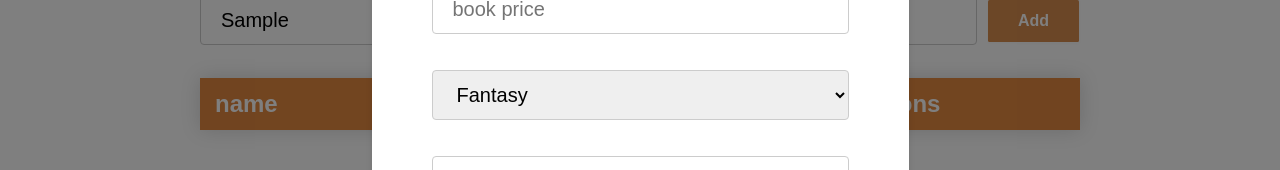
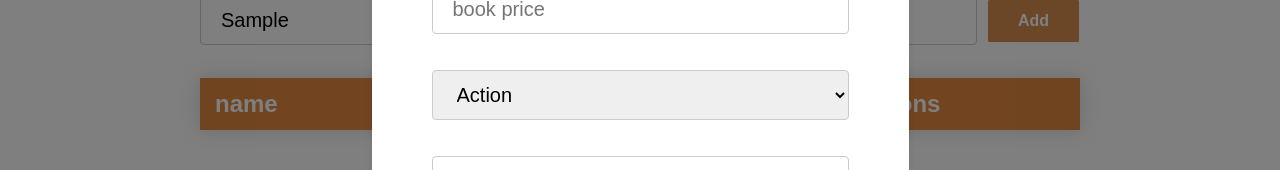
Before and after one commit to MaxBay2020/book_list, a Next.js app: page /books in a window 1280 px wide. Both pictures are taken after typing "Sample" into the empty fields and a click on the button "Add". Shown: the part 312-482 px from the top of the page. Built offline with nearby package versions, Linux system fonts and the light colour scheme.

Commit message:
book validation

```diff
--- a/package.json
+++ b/package.json
@@ -9,12 +9,15 @@
     "lint": "next lint"
   },
   "dependencies": {
+    "@hookform/resolvers": "^3.3.4",
     "@reduxjs/toolkit": "^2.2.2",
     "next": "14.1.4",
     "react": "^18",
     "react-dom": "^18",
+    "react-hook-form": "^7.51.1",
     "react-icons": "^5.0.1",
-    "react-redux": "^9.1.0"
+    "react-redux": "^9.1.0",
+    "yup": "^1.4.0"
   },
   "devDependencies": {
     "@types/node": "^20",
--- /dev/null
+++ b/src/components/alert/Alert.tsx
@@ -0,0 +1,42 @@
+import styles from './alert.module.css'
+import { MdErrorOutline } from "react-icons/md"
+import { GrStatusGood } from "react-icons/gr"
+
+export type AlertProps = {
+    severity: 'success' | 'info' | 'warning' | 'error',
+    children: React.ReactNode
+}
+
+const Alert = ({ severity = 'success', children }: AlertProps) => {
+
+    const getClassName = () => {
+        switch(severity) {
+        case'success':
+            return styles.success
+        case 'error':
+            return styles.error
+            default:
+                return styles.success
+        }
+    }
+
+    const renderIconUI = () => {
+        switch(severity) {
+        case'success':
+            return <GrStatusGood className={styles.icon} />
+        case 'error':
+            return <MdErrorOutline className={styles.icon}  />
+            default:
+                return <MdErrorOutline className={styles.icon}  />
+        }
+    }
+
+    return (
+        <section className={`${styles.container} ${getClassName()}`}>
+            { renderIconUI() }
+            {children}
+        </section>
+    );
+};
+
+export default Alert;
--- /dev/null
+++ b/src/components/alert/alert.module.css
@@ -0,0 +1,21 @@
+.container {
+    height: 40px;
+    width: 100%;
+    padding: 6px 16px;
+    border-radius: 4px;
+    font-size: 1.8rem;
+    display: flex;
+    align-items: center;
+    gap: 10px;
+    color: #fff
+}
+.success{
+    background-color: #457c3b;
+}
+.error{
+    background-color: #c33f38;
+}
+
+.icon{
+    font-size: 20px;
+}
--- a/src/components/bookForm/BookForm.tsx
+++ b/src/components/bookForm/BookForm.tsx
@@ -1,9 +1,13 @@
 import React from 'react';
-import {BookType} from "../../lib/types/types";
-import {useAppDispatch, useAppSelector} from "../../lib/redux/hooks";
+import {BookType} from "@/lib/types/types";
+import {useAppDispatch, useAppSelector} from "@/lib/redux/hooks";
 import styles from './bookForm.module.css'
-import {bookCategories} from "../../data";
-import {addBook} from "../../lib/redux/features/bookSlice";
+import {bookCategories} from "@/data";
+import {addBook} from "@/lib/redux/features/bookSlice";
+import {useForm} from "react-hook-form";
+import bookSchema from "@/lib/schema/bookSchema";
+import {yupResolver} from "@hookform/resolvers/yup";
+import Alert from "../alert/Alert";
 
 type UpdateBookFormProps = {
     isUpdate: true,
@@ -20,37 +24,63 @@ type BookFormProps = UpdateBookFormProps | CreateBookFormProps
 const BookForm = () => {
 
     const { currentBook } = useAppSelector(state => state.books)
-
     const dispatch = useAppDispatch()
 
-    const handleAddBook = () => {
-        const newBook: BookType = {
-            name: 'test',
-            price: '9.9',
-            description: 'desc',
-            category: bookCategories[0]
-        }
-        dispatch(addBook({newBook}))
+    const {
+        register,
+        handleSubmit,
+        formState: { errors }
+    } = useForm<BookType>({
+        resolver: yupResolver(bookSchema)
+    })
+
+
+    const handleAddBook = (newBook: BookType) => {
+        console.log(newBook)
+        // const newBook: BookType = {
+        //     name: 'test',
+        //     price: '9.9',
+        //     description: 'desc',
+        //     category: bookCategories[0]
+        // }
+        // dispatch(addBook({newBook}))
     }
 
     return (
-        <section className={styles.container}>
+        <section>
+            <form onSubmit={handleSubmit(handleAddBook)} className={styles.container}>
                 {
                     currentBook ? <h2>Book ${currentBook?.name}</h2> : <h2>Create New Book</h2>
                 }
-            <input type="text" placeholder='book name'/>
-            <input type="number" placeholder='book price'/>
-            <select name="category" id="bookCategory">
+
+                {/* book name field */}
+                <input type="text" placeholder='book name' {...register('name')} />
+                { errors.name && <Alert severity='error'>{errors.name.message}</Alert> }
+
+                {/* book price field */}
+                <input type="number" step={0.01} placeholder='book price' {...register('price')} />
+                { errors.price && <Alert severity='error'>{errors.price.message}</Alert> }
+
+                {/* book category field */}
+                <select name="category" id="bookCategory" {...register('category')} >
                     {
                         bookCategories.map(category => (
-                        <option key={category} value={category}>{category}</option>
+                            <option key={category.id} value={category.id}>{category.name}</option>
                         ))
                     }
                 </select>
-            <textarea name="bookDesc" id="bookDesc" cols={30} rows={5} placeholder='book description' />
-            <button className={styles.addButton} onClick={() => handleAddBook()}>
+                { errors.category &&  <Alert severity='error'>{errors.category.message}</Alert> }
+
+
+                {/* book description field */}
+                <textarea name="bookDesc" id="bookDesc" cols={30} rows={5} placeholder='book description' {...register('description')} />
+                { errors.description && <Alert severity='error'>{errors.description.message}</Alert> }
+
+                {/* submit button */}
+                <button type='submit' className={styles.addButton} >
                     Add
                 </button>
+            </form>
         </section>
     );
 };
--- a/src/data.ts
+++ b/src/data.ts
@@ -1,3 +1,5 @@
+import {BookCategory} from "./lib/types/types";
+
 type navLinkType = {
     name: string,
     path: string
@@ -14,11 +16,35 @@ export const navLinks: navLinkType[] = [
     }
 ]
 
-export const bookCategories = [
-    'Fantasy',
-    'Romance',
-    'How-to',
-    'Horror'
+export const bookCategories: BookCategory[] = [
+    {
+        id: 1,
+        name: 'Action'
+    },
+    {
+        id: 2,
+        name: 'Biography'
+    },
+    {
+        id: 3,
+        name: 'History'
+    },
+    {
+        id: 4,
+        name: 'Horror'
+    },
+    {
+        id: 5,
+        name: 'Kids'
+    },
+    {
+        id: 6,
+        name: 'Learning'
+    },
+    {
+        id: 7,
+        name: 'Sci-Fi'
+    }
 ]
 
 export const bookTableHeaders = ['name', 'price', 'category']
--- /dev/null
+++ b/src/lib/schema/bookSchema.ts
@@ -0,0 +1,12 @@
+import {number, object, string} from "yup";
+
+
+const bookSchema = object({
+    name: string().trim().min(1).required(),
+    price: number().positive('Price has to be positive').typeError('Price required').required(),
+    category: string().trim().required(),
+    description: string().trim().min(1).required()
+})
+
+
+export default bookSchema
```
Also changed, not shown: src/lib/types/types.ts (+6 -1 lines), 2 other files (tests, documents, lock files or other folders). Lines whose indentation alone changed are shown as unchanged.
